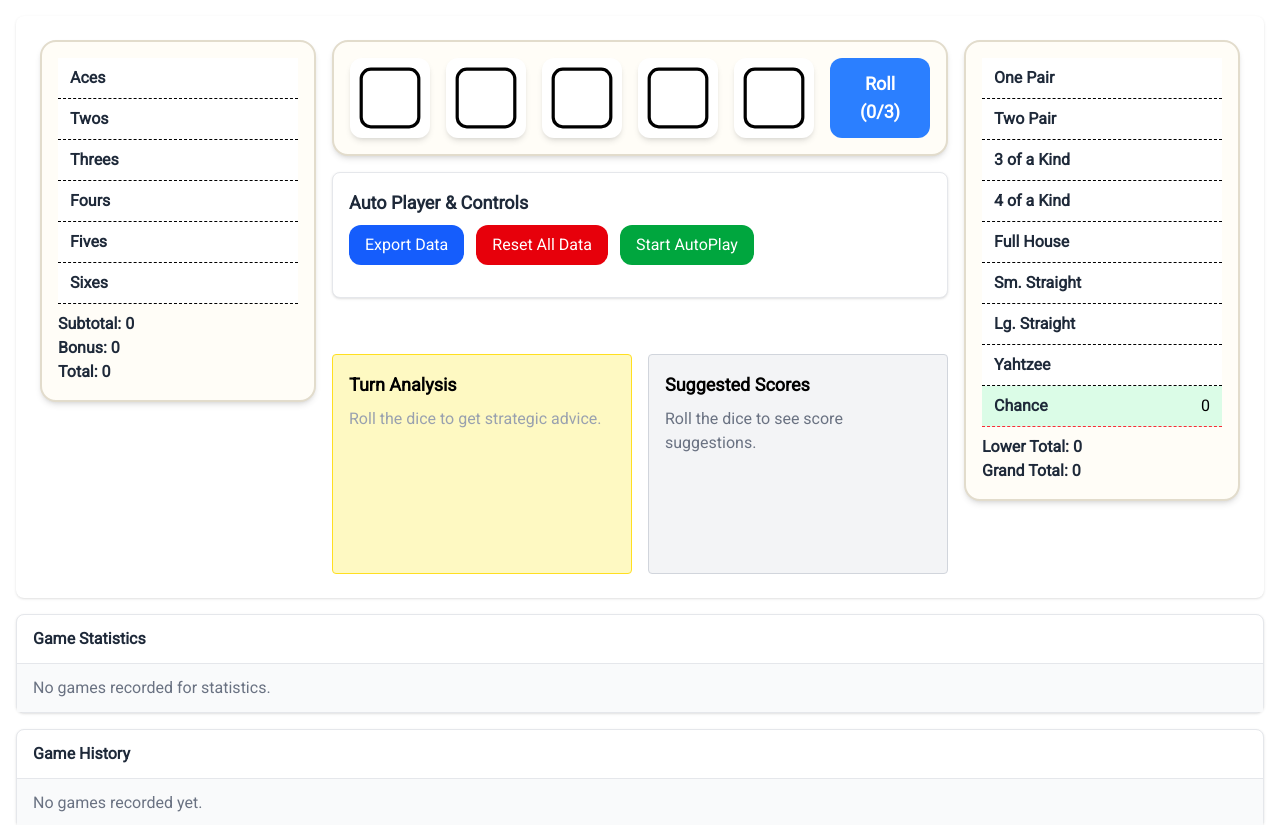
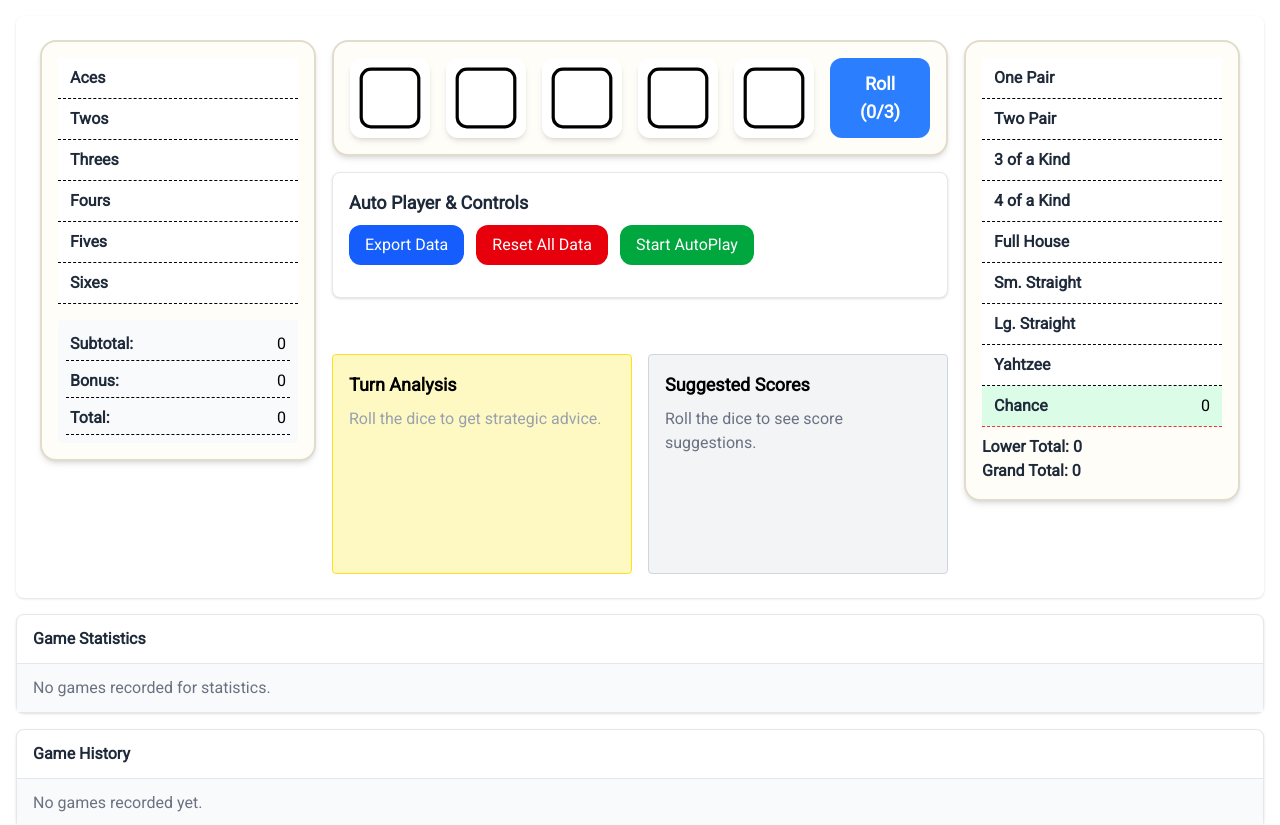
Before and after one commit to mtickle/dice-game, a React (Vite) app: page / in a window 1280 px wide. Shown: the top 825 px of the page. Built offline with nearby package versions, Linux system fonts and the light colour scheme.

Commit message:
Mark the tape before we try to hide the Advice Panel during AutoPlay

```diff
--- a/src/App.jsx
+++ b/src/App.jsx
@@ -78,16 +78,6 @@
     }
   }, [isGameOver]);
 
-  const exportData = (data, filename) => {
-    const blob = new Blob([JSON.stringify(data, null, 2)], { type: 'application/json' });
-    const url = URL.createObjectURL(blob);
-    const a = document.createElement('a');
-    a.href = url;
-    a.download = filename;
-    a.click();
-    URL.revokeObjectURL(url);
-  };
-
   return (
     <div className="container mx-auto p-4">
 
--- a/src/components/ScoreCardLayout.jsx
+++ b/src/components/ScoreCardLayout.jsx
@@ -6,10 +6,26 @@
 
 function UpperSectionTotals({ upperSubtotal, bonus, upperTotal }) {
     return (
-        <div className="text-gray-800 font-semibold">
-            <div>Subtotal: {upperSubtotal || 0}</div>
-            <div>Bonus: {bonus || 0}</div>
-            <div>Total: {upperTotal || 0}</div>
+        <div className="mt-4 bg-gray-50 p-2 rounded ">
+            <div className="flex justify-between items-center mb-1 border-b px-1 py-1 border-dashed">
+                <div className="font-semibold text-gray-800">Subtotal:</div>
+                <div className="flex items-center space-x-2">
+                    <div>{upperSubtotal || 0}</div>
+                </div>
+            </div>
+            <div className="flex justify-between items-center mb-1 border-b px-1 py-1 border-dashed">
+                <div className="font-semibold text-gray-800">Bonus:</div>
+                <div className="flex items-center space-x-2">
+                    {bonus > 0 && <div className="text-green-500 font-bold">+{bonus}</div>}
+                    <div>{bonus || 0}</div>
+                </div>
+            </div>
+            <div className="flex justify-between items-center  border-b px-1 py-1 border-dashed">
+                <div className="font-semibold text-gray-800">Total:</div>
+                <div className="flex items-center space-x-2">
+                    <div>{upperTotal || 0}</div>
+                </div>
+            </div>
         </div>
     );
 }
@@ -49,7 +65,7 @@
 }) {
     return (
         <div className="flex justify-between p-6 bg-white rounded-lg shadow-sm gap-4 mb-4">
-            <div className="w-[300px]">
+            <div className="w-[400px]">
                 <ScoreCardSection
                     categories={upperCategories}
                     scores={scores}
@@ -98,7 +114,7 @@
                     prettyName={prettyName}
                 />
             </div>
-            <div className="w-[300px]">
+            <div className="w-[400px]">
                 <ScoreCardSection
                     categories={lowerCategories}
                     scores={scores}
```
Also changed, not shown: src/old/StatsPanel.jsx (renamed from src/components/StatsPanel.jsx).
